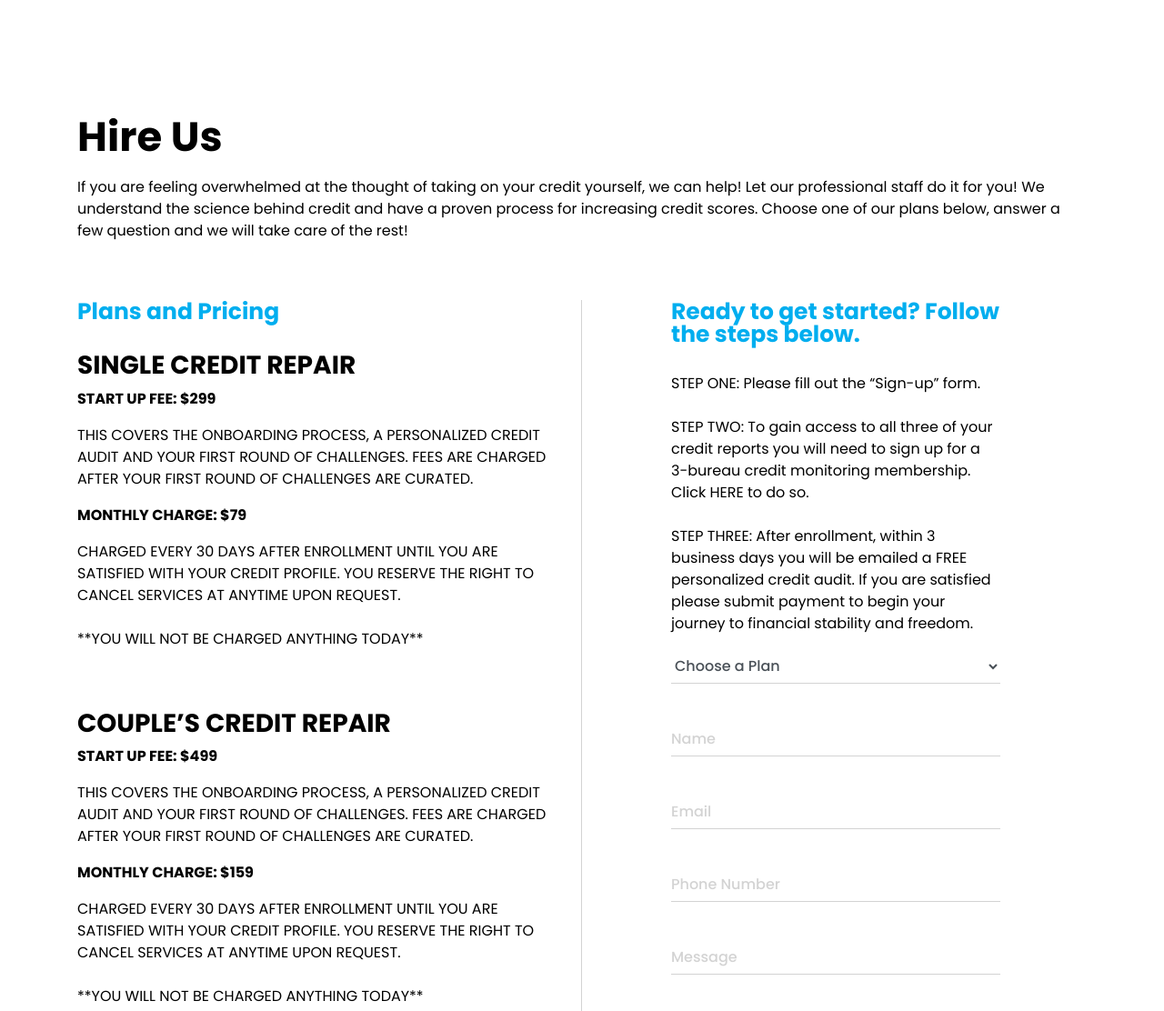
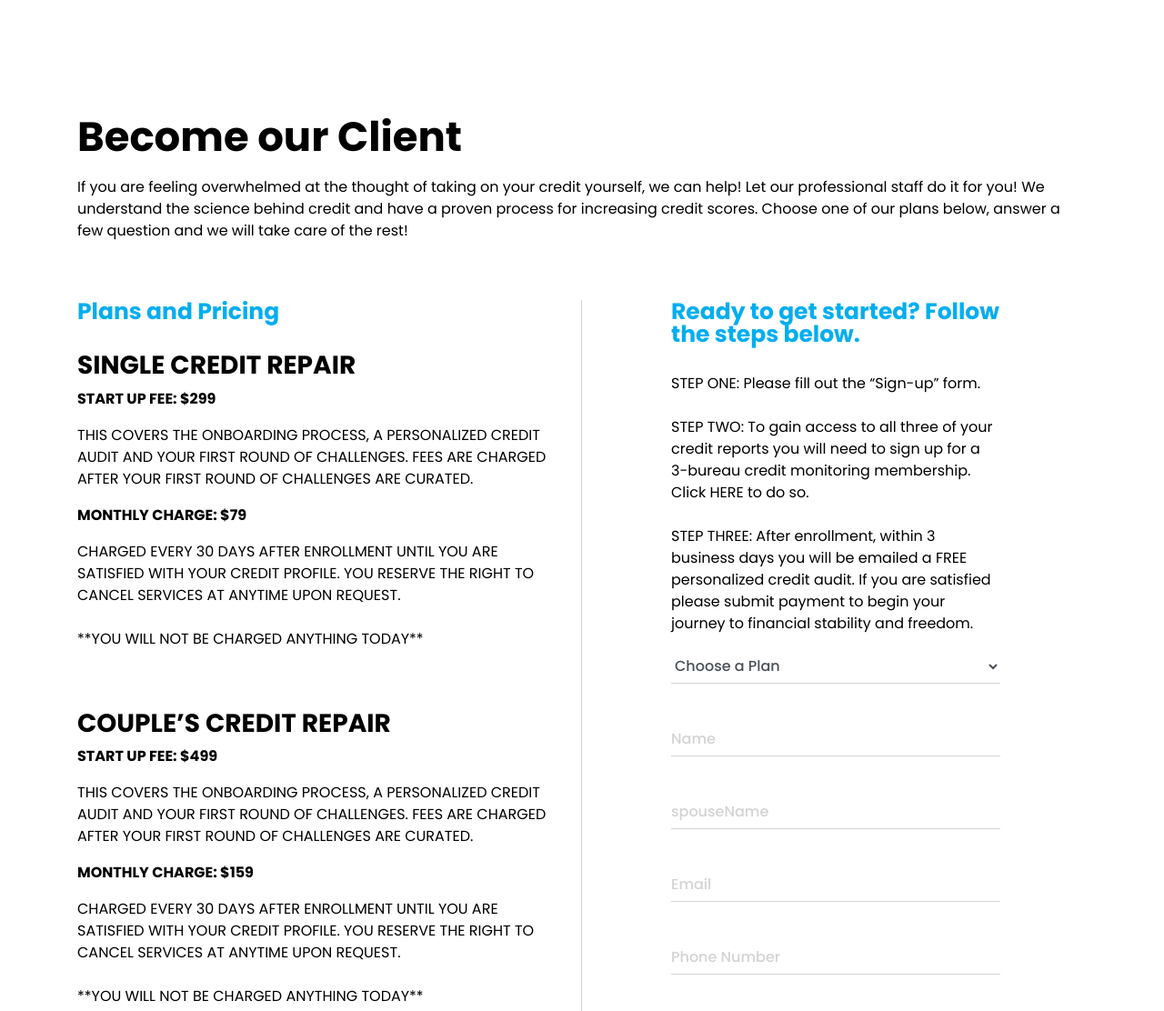
Before and after one commit to lamanaml/scoresup, a plain HTML site: page hireus.html in a window 1280 px wide. Shown: the part 223-1335 px from the top of the page at 91% size. Drawn offline with Linux system fonts and the light colour scheme.

Commit message:
updated cards

```diff
--- a/hireus.html
+++ b/hireus.html
@@ -100,7 +100,7 @@
     </div>
     <main class="blog-page-wrapper">
         <div class="container">
-            <h2 class="section-title mb-3" >Hire Us</h2>
+            <h2 class="section-title mb-3" >Become our Client</h2>
             <div class="row">
                 <div class=" col  fadeInLeft">
                <article class="blog-post-excerpt mb-3"> If you are feeling overwhelmed at the thought of taking on your credit yourself, we can help!  Let our professional staff do it for you!  We understand the science behind credit and have a proven process for increasing credit scores.  Choose one of our plans below, answer a few question and we will take care of the rest!</article><br><br>
@@ -144,6 +144,10 @@
                         <div class="form-group">
                             <label for="name" class="sr-only">Name</label>
                             <input type="text" class="form-control" id="name" name="name" placeholder="Name">
+                        </div>
+                        <div class="form-group">
+                            <label for="spousename" class="sr-only">Spouse's Name (if applicable)</label>
+                            <input type="text" class="form-control" id="spousename" name="name" placeholder="spouseName">
                         </div>
                         <div class="form-group">
                             <label for="email" class="sr-only">Email</label>
```
